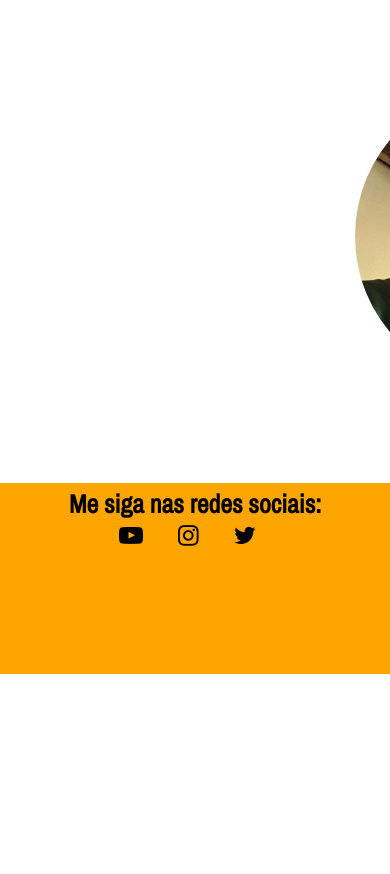
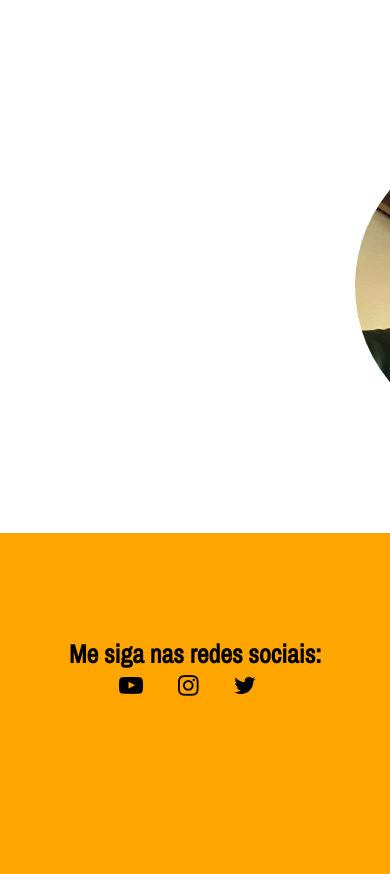
Before and after one commit to Imdubitat/HTML, a PHP site: page / in a window 390 px wide; the page is wider, and only the part inside the window is pictured. Shown: the part 230-1104 px from the top of that part. Before the commit the page ends 904 px from the top of that part, so only its background shows below. Run offline with PHP 8.4, Linux system fonts and the light colour scheme; some web fonts are replaced.

Commit message:
Update site.css

```diff
--- a/Meu portifólio/estilos/site.css
+++ b/Meu portifólio/estilos/site.css
@@ -40,13 +40,6 @@
     	padding-top: 100px;
     	background-color: #FFA500;
     	color: #000000;
-}
-@media screen and (max-width:500px) {
-  /* For mobile phones: */
-  .header, .nav, .main, .footer {
-	width: 100%;
-	padding: 0;
-  }
 }
 
 /*tabela*/
```
